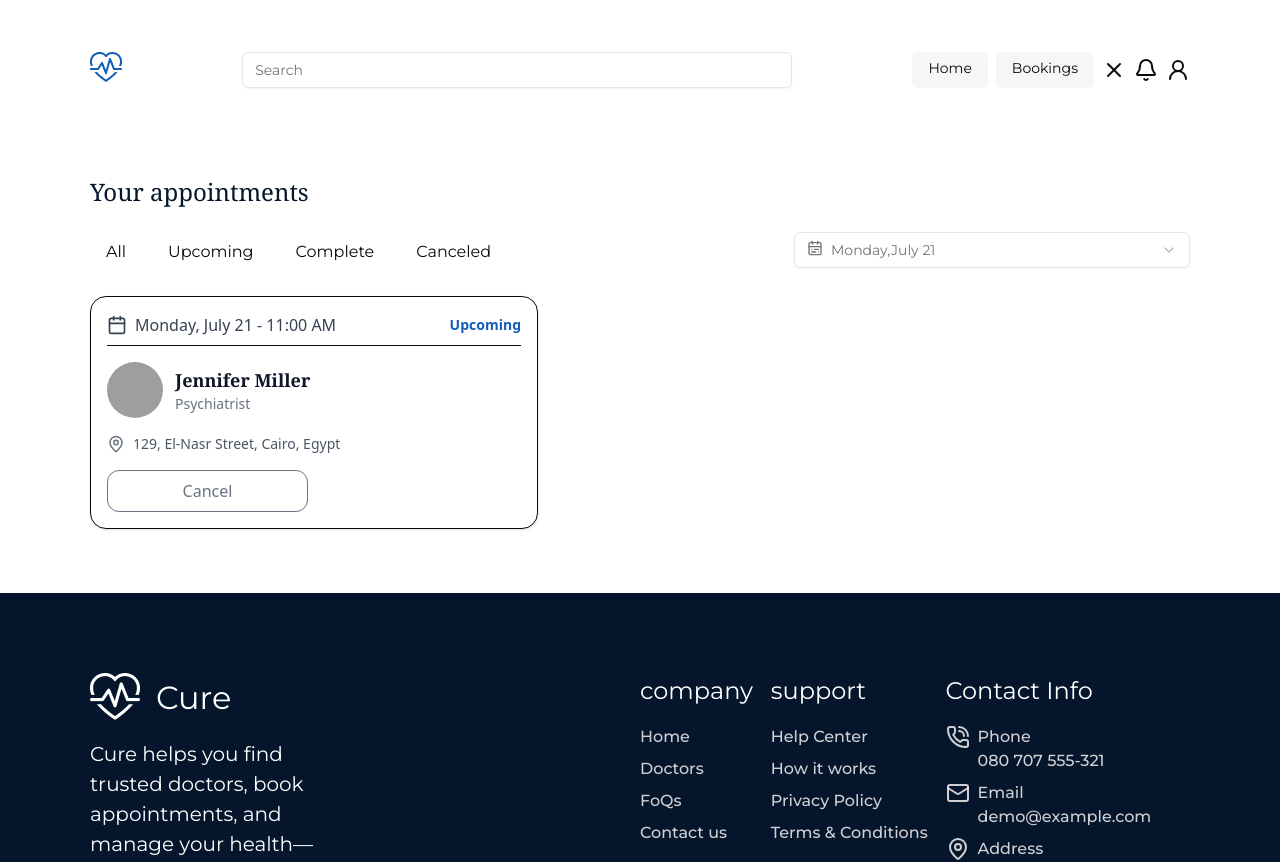
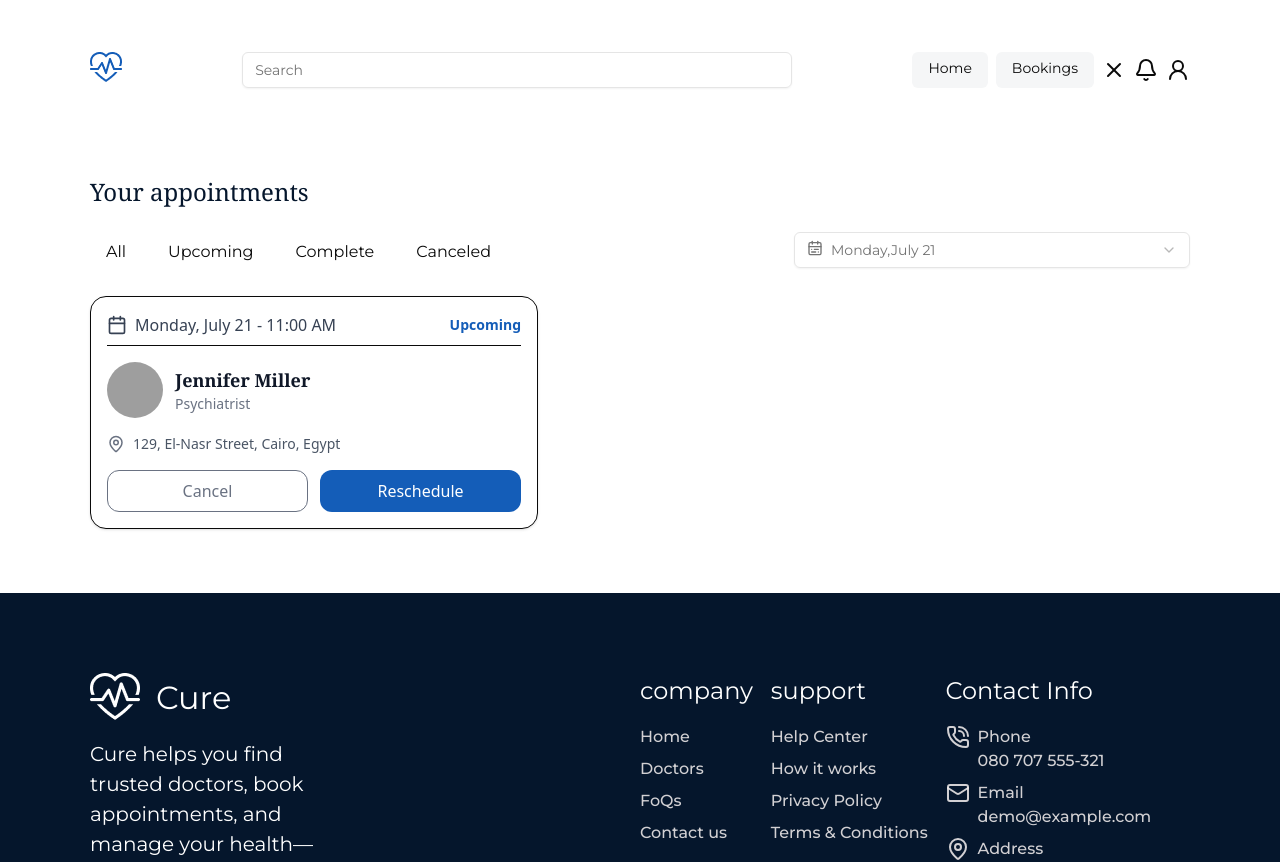
Before and after one commit to Huma-volve/R7-React-Cure-4, a React (Vite) app: page /booking in a window 1280 px wide. Shown: the top 862 px of the page. Built offline with nearby package versions, Linux system fonts and the light colour scheme; no server answers; grey boxes are pictures that could not be loaded.

Commit message:
add: design system

```diff
--- a/src/pages/Booking/components/AppointmentCard.tsx
+++ b/src/pages/Booking/components/AppointmentCard.tsx
@@ -37,7 +37,7 @@ export default function AppointmentCard() {
                     Cancel
                 </button>
 
-                <button className="w-1/2 py-2 rounded-xl [#145DB8] text-white font-medium hover:bg-blue-700 transition">
+                <button className="w-1/2 py-2 rounded-xl bg-[#145DB8] text-white font-medium hover:bg-blue-700 transition">
                     Reschedule
                 </button>
             </div>
```
